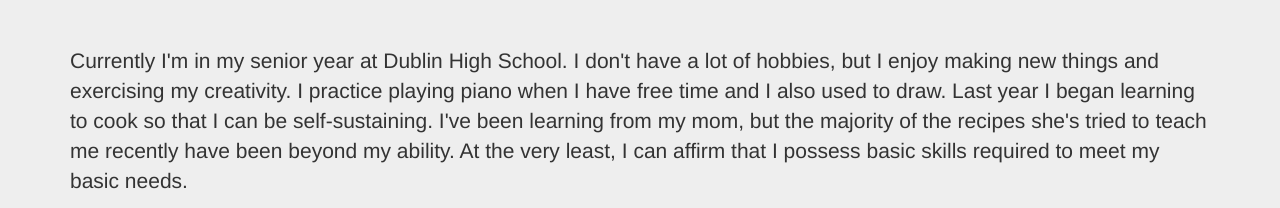
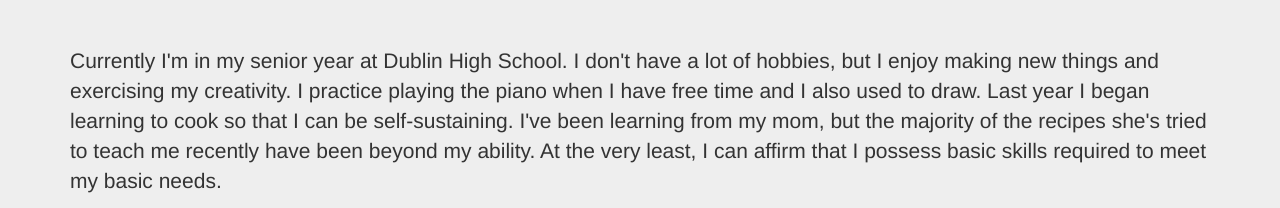
Before and after one commit to Rith-GitHub/portfolio, a plain HTML site: page about.html in a window 1280 px wide. Shown: the part 583-791 px from the top of the page. Drawn offline with Linux system fonts and the light colour scheme.

Commit message:
Update about.html

```diff
--- a/about.html
+++ b/about.html
@@ -59,7 +59,7 @@
                 </div>
                 <div class="text-left container md-hide">
                         <p>
-                            Currently I'm in my senior year at Dublin High School. I don't have a lot of hobbies, but I enjoy making new things and exercising my creativity. I practice playing piano when I have free time and I also used to draw. Last year I began learning to cook so that I can be self-sustaining. I've been learning from my mom, but the majority of the recipes she's tried to teach me recently have been beyond my ability. At the very least, I can affirm that I possess basic skills required to meet my basic needs.
+                            Currently I'm in my senior year at Dublin High School. I don't have a lot of hobbies, but I enjoy making new things and exercising my creativity. I practice playing the piano when I have free time and I also used to draw. Last year I began learning to cook so that I can be self-sustaining. I've been learning from my mom, but the majority of the recipes she's tried to teach me recently have been beyond my ability. At the very least, I can affirm that I possess basic skills required to meet my basic needs.
                         </p>
                         <p>
                             I find that I delight in creating, and consider that delight to be the reason why I pursue the hobbies that I do.  Especially with composing music and drawing, the act of producing a work from my imagination is something I like doing. Trying to depict what I imagined, combining all the ideas stored in the mind is an amazing way to relax. And like many others, I have songs and music pieces that are my favorite to listen to, styles of art that I find outshine the rest, and cuisine that I love eating. I feel like trying to draw, compose, and cook have enriched these experiences for me. I feel a greater sense of amazement as I am able to comprehend the talent and effort of the creator.
```
